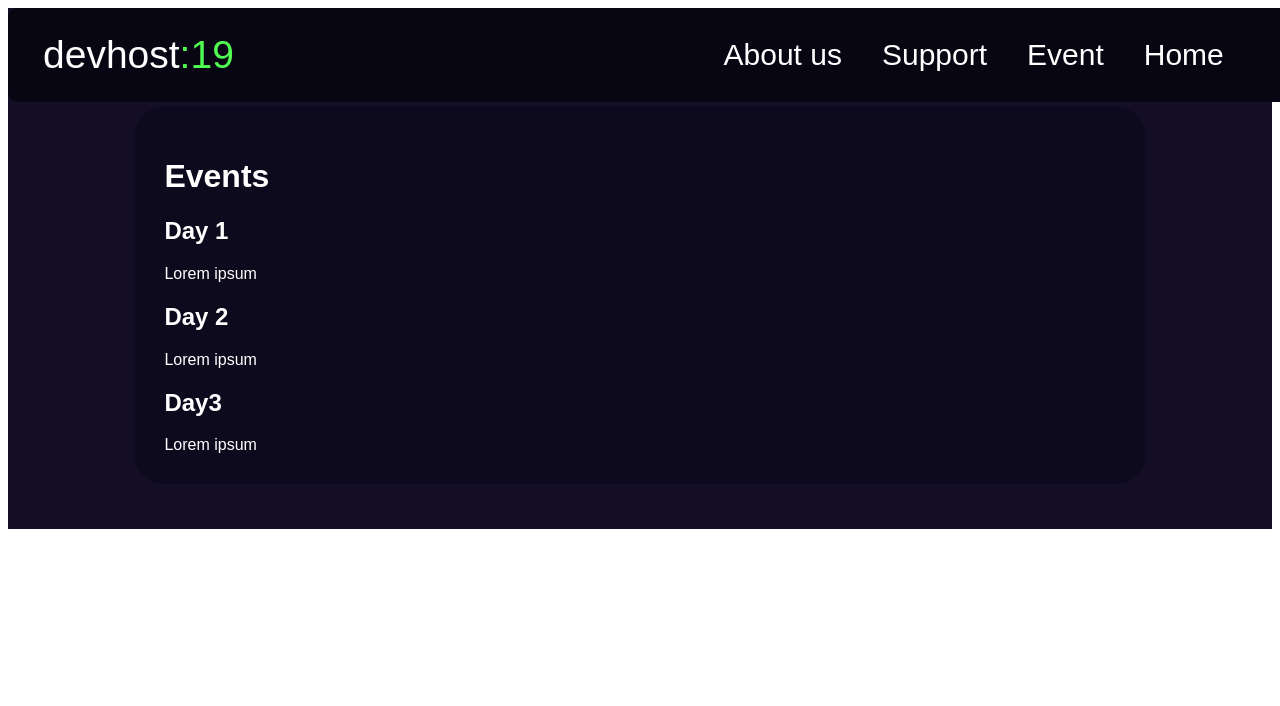
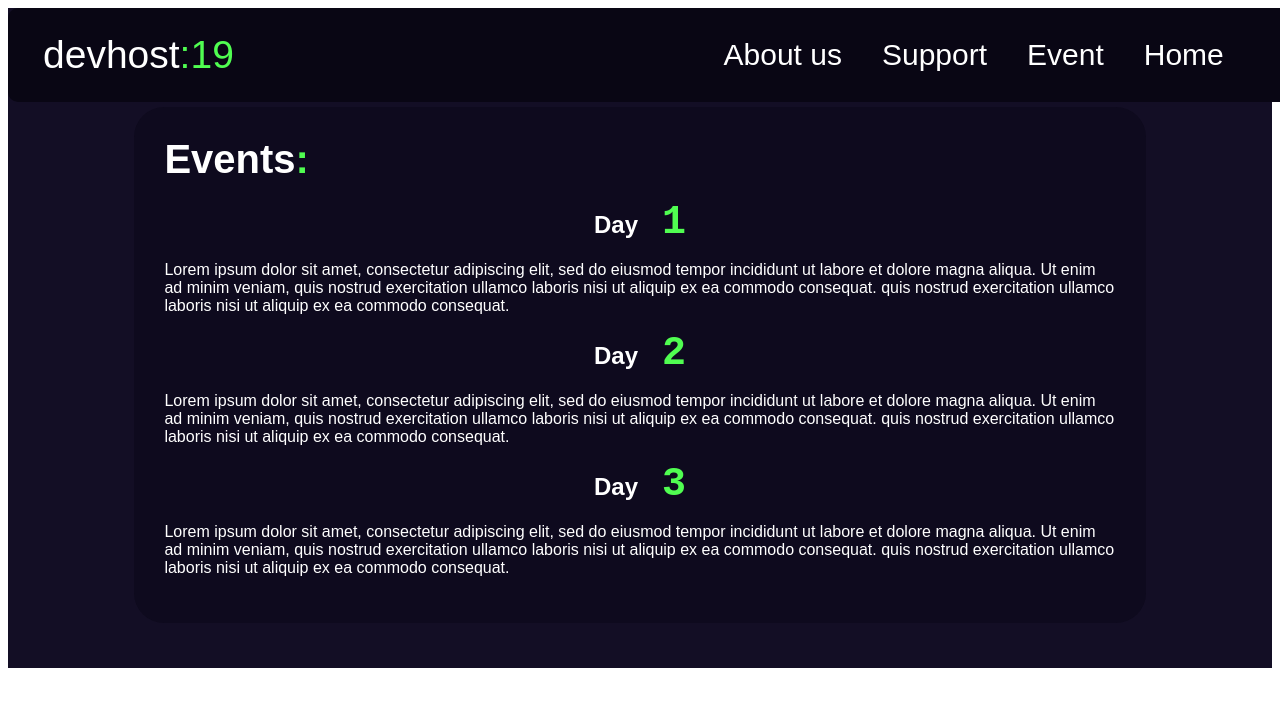
Before and after one commit to nathanielmathew/devhost-2019, a Vue app in the folder main/: page /#/events in a window 1280 px wide. Shown: the top 706 px of the page. Built offline with nearby package versions, Linux system fonts and the light colour scheme.

Commit message:
Updated content and added CSS

```diff
--- a/main/src/views/Events.vue
+++ b/main/src/views/Events.vue
@@ -1,12 +1,24 @@
 <template>
 <div class="Events">
-    <h1>Events</h1>
-    <h2>Day 1</h2>
-    <div class="Day1">Lorem ipsum</div>
-    <h2>Day 2</h2>
-    <div class="Day2">Lorem ipsum</div>
-    <h2>Day3</h2>
-    <div class="Day3">Lorem ipsum</div>
+    <h1 id="head">Events</h1><h1 id="colon">:</h1><br /><br />
+    <div class ="DayHead">
+        <h2 class="Day">Day</h2><h2 class="number"> 1</h2>
+    </div>
+        <p class="Day1">Lorem ipsum dolor sit amet, consectetur adipiscing elit, sed do eiusmod tempor incididunt ut labore et dolore magna aliqua.
+         Ut enim ad minim veniam, quis nostrud exercitation ullamco laboris nisi ut aliquip ex ea commodo consequat.
+         quis nostrud exercitation ullamco laboris nisi ut aliquip ex ea commodo consequat.</p>
+    <div class ="DayHead">
+        <h2 class="Day">Day</h2><h2 class="number"> 2</h2>
+    </div>
+        <p class="Day2">Lorem ipsum dolor sit amet, consectetur adipiscing elit, sed do eiusmod tempor incididunt ut labore et dolore magna aliqua.
+         Ut enim ad minim veniam, quis nostrud exercitation ullamco laboris nisi ut aliquip ex ea commodo consequat.
+         quis nostrud exercitation ullamco laboris nisi ut aliquip ex ea commodo consequat.</p>
+    <div class ="DayHead">
+        <h2 class="Day">Day</h2><h2 class="number"> 3</h2>
+    </div>
+        <p class="Day3">Lorem ipsum dolor sit amet, consectetur adipiscing elit, sed do eiusmod tempor incididunt ut labore et dolore magna aliqua.
+         Ut enim ad minim veniam, quis nostrud exercitation ullamco laboris nisi ut aliquip ex ea commodo consequat.
+         quis nostrud exercitation ullamco laboris nisi ut aliquip ex ea commodo consequat.</p>
 </div>
 </template>
 <script>
@@ -15,5 +27,30 @@ export default{
 }
 </script>
 <style>
-
+#head{
+    font-size: 40px;
+}
+.DayHead{
+    text-align: center;
+}
+.Events{
+    background: transparent;
+}
+.number{
+    color: #50fd51;
+    font-family: monospace;
+    font-size: 40px;
+}
+#colon{
+    color: #50fd51;
+    font-size: 40px;
+}
+#head,#colon
+{
+    display:inline;
+}
+.Day,.number
+{
+    display:inline;
+}
 </style>
```
